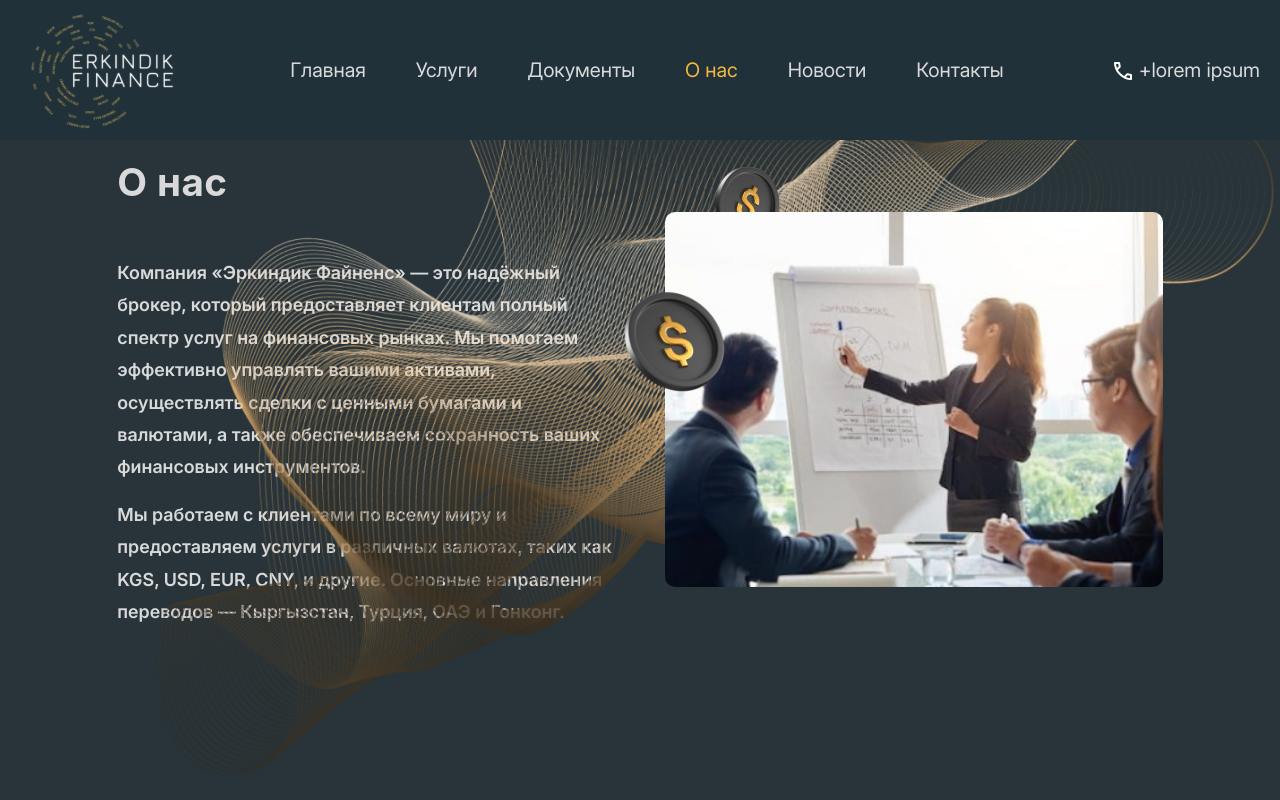
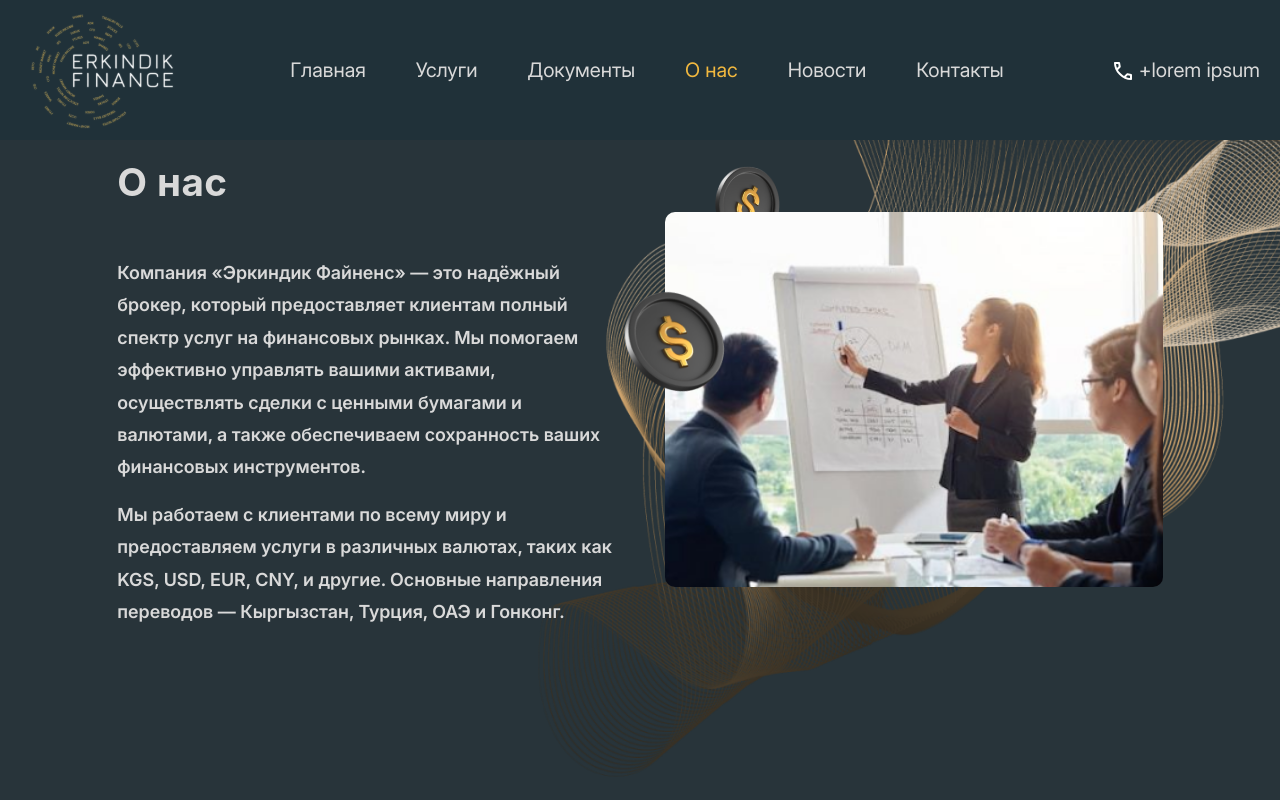
Before and after one commit to IsaRakhatbekov/erkindik-finance, a Next.js app: page /about in a window 1280 px wide. Shown: the top 800 px of the page. Built offline with nearby package versions, Linux system fonts and the light colour scheme; no server answers.

Commit message:
changed bg in page about-us, contacts

```diff
--- a/src/app/about/ui/SectionAbout/SectionAbout.module.scss
+++ b/src/app/about/ui/SectionAbout/SectionAbout.module.scss
@@ -2,17 +2,18 @@
   position: relative;
   width: 100%;
   height: 100vh;
+  overflow: hidden;
 
   &::before {
     content: "";
     position: absolute;
     top: 0;
-    right: 0;
+    right: -30%;
     width: 100%;
     height: 100vh;
     background: url("../../../../../public/images/heroBg.png") no-repeat
       center/cover;
-    z-index: 1;
+    z-index: -1;
   }
 
   .aboutContainer {
--- a/src/app/contacts/ui/SectionContacts/SectionContacts.module.scss
+++ b/src/app/contacts/ui/SectionContacts/SectionContacts.module.scss
@@ -5,8 +5,8 @@
   &::after {
     content: "";
     position: absolute;
-    top: -20%;
-    left: 0;
+    top: -10%;
+    left: -25%;
     width: 100%;
     height: 100%;
     background: url("../../../../../public/images/heroBg.png") no-repeat
```
